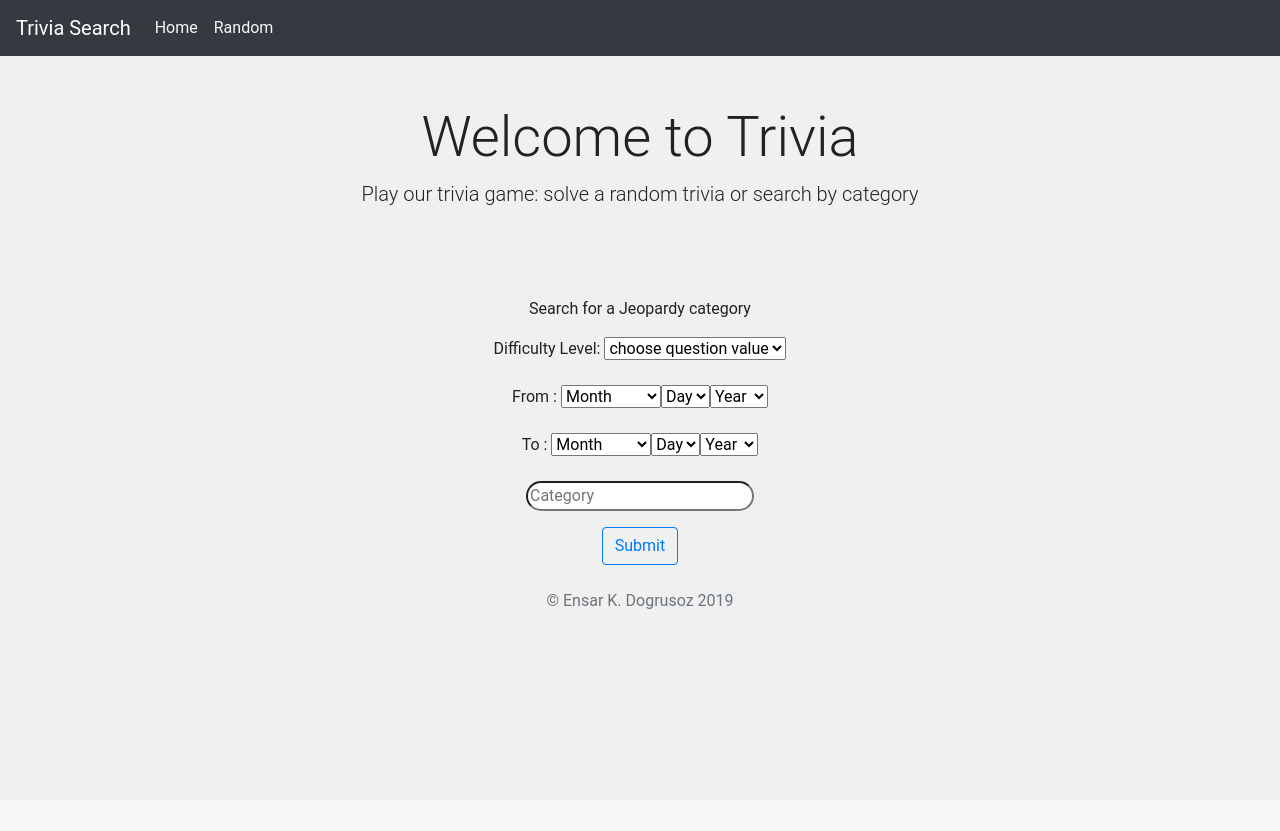
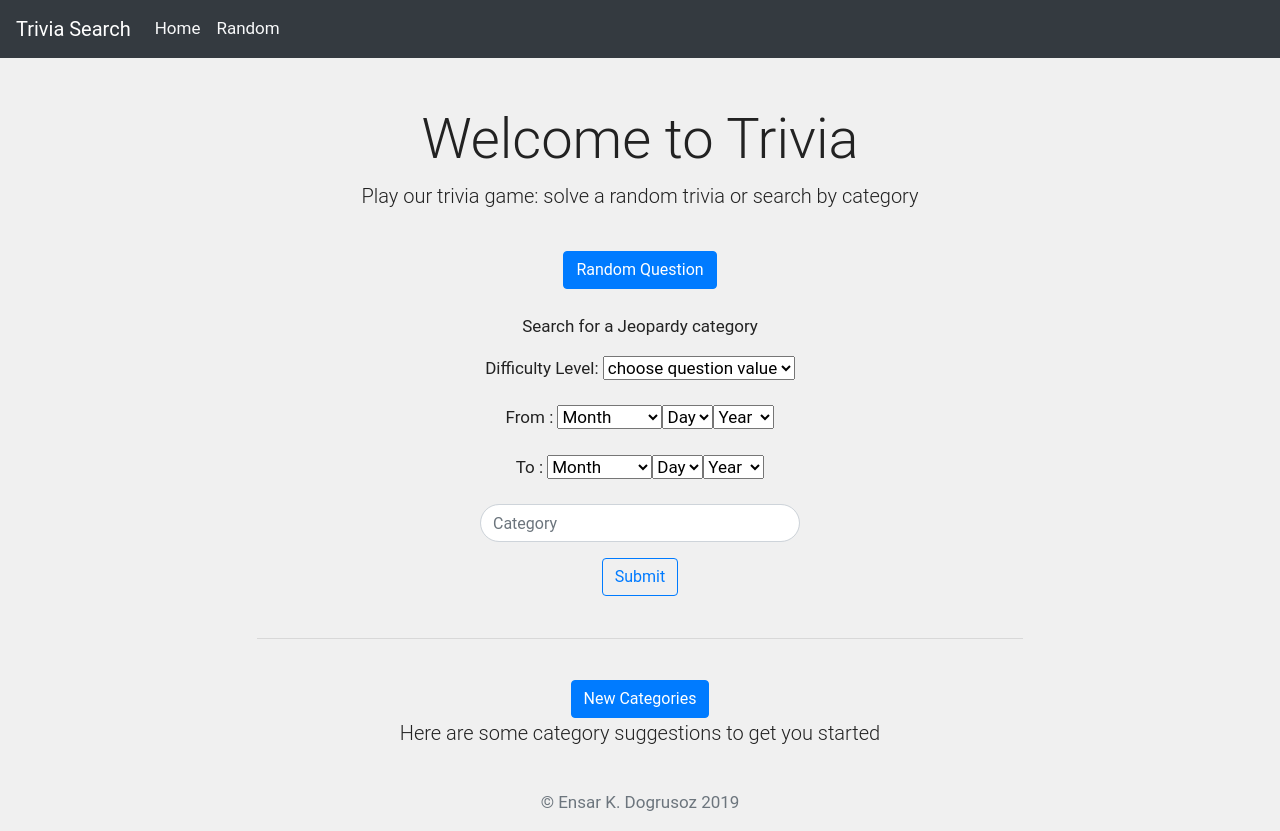
Before and after one commit to ensardogrusoz/Jeopardygame-project, a Django app: page / in a window 1280 px wide. Before the commit the page ends 609 px from the top, so only its background shows below. Run offline with Django 3.2, Linux system fonts and the light colour scheme; data that the repository does not hold is empty; some libraries are stand-ins or nearby versions.

Commit message:
create list on home pg add buttons

```diff
--- a/triviasearch/forms.py
+++ b/triviasearch/forms.py
@@ -9,10 +9,10 @@
         ('hard', 'Hard (600-1000)')
     ]
 
-    YEARS = [i for i in range(1965, 2012)]
+    YEARS = [i for i in range(1964, 2016)]
 
     # category is the dictionary name and the form variable name
     difficulty = forms.CharField(label='Difficulty Level', widget=forms.Select(choices=DIFF_CHOICES), required=False)
     from_date = forms.DateField(label='From ', widget=forms.SelectDateWidget(years=YEARS, empty_label=("Year", "Month", "Day")), required=False)
     to_date = forms.DateField(label='To ', widget=forms.SelectDateWidget(years=YEARS, empty_label=("Year", "Month", "Day")), required=False)
-    category = forms.CharField(label='', max_length=100, required=False, widget=forms.TextInput(attrs={'placeholder' : 'Category','style' : 'background=green', 'style' : 'border-radius: 25px', 'id' : 'category_form'}))
+    category = forms.CharField(label='', required=False, widget=forms.TextInput(attrs={'class':'form-control','placeholder' : 'Category','style' : 'background=green', 'style' : 'border-radius: 25px', 'id' : 'category_form'}))
--- a/triviasearch/templates/trivia/base.html
+++ b/triviasearch/templates/trivia/base.html
@@ -22,7 +22,7 @@
 
 <style>
 
-.autocomplete {
+.centerit {
   position: relative;
   display: inline-block;
 }
@@ -33,7 +33,7 @@
 body {
     background-color: rgb(240, 240, 240);
     font-family: 'Roboto', sans-serif;
-    font-size: 16px;
+    font-size: 17px;
   	color: #222;
 }
 
--- a/triviasearch/templates/trivia/home.html
+++ b/triviasearch/templates/trivia/home.html
@@ -2,45 +2,46 @@
 {% block content %}
     <title>Home</title>
 
-
-  <!-- ********************** Modal to pick states ***********************-->
-
-
-
-    <!-- **************************** End Modal ****************************** -->
-
-  <!-- Intro Heading -->
+              <!-- Intro Heading -->
 <div class="pricing-header px-3 py-3 pt-md-5 pb-md-4 mx-auto text-center">
     <h1 class="display-4">Welcome to Trivia</h1>
     <p class="lead">Play our trivia game: solve a random trivia or search by category</p>
 </div>
+
+<div class="container text-center">
+    <button class="btn btn-primary" onclick="window.location.href='/random' ">Random Question</button>
+</div>
 <br>
-<br>
+
+              <!-- bringing in the form in order to have seicific search -->
 <div class="container text-center">
   <p>Search for a Jeopardy category</p>
 
   <form  method="post">
-      <div class="autocomplete" style="width:300px;">
+      <div class="centerit" style="width:320px;">
           {% csrf_token %}
           {{ form.as_p }}
+
       </div>
       <br>
       <button class="btn btn-outline-primary" type="submit">Submit</button>
 
   </form>
+  <br>
+  <hr>
+  <br>
 
-  <!-- <br>
-  <div class="form-group">
-    <select name="category-picked" class="custom-select custom-select-lg"  style="width: 400px" size="15">
-      <option selected>Select a category</option>
-      {% for category in categories %}
-      <option value="{{category.id}}">{{category.title}}</option>
-      {% endfor %}
-    </select>
-  </div>
-  <div class="form-group">
-  <input href="/listcategory_results/{{category.id}}" type="submit" class="btn btn-primary"/>
-  </div> -->
+                <!-- these are a list of random categories -->
+  <button class="btn btn-primary" value="Refresh Page" onclick="window.location.reload();">New Categories</button>
+
+  <p class="lead">Here are some category suggestions to get you started</p>
+
+<div class="list-group container-fluid col-7 ">
+    {% for category in categories %}
+    <li class="list-group-item">{{category.title}}</a>
+
+    {% endfor %}
+</div>
 
 </div>
 <br>
--- a/triviasearch/templates/trivia/listcategory_results.html
+++ b/triviasearch/templates/trivia/listcategory_results.html
@@ -30,7 +30,7 @@
     <p class="lead">take a look</p>
 </div>
 <div style="text-align: center;">
-    <button class="btn btn-primary" onclick="window.location.href=''">Back To Search</button>
+    <button class="btn btn-primary" onclick="window.location.href='' ">Back To Search</button>
 </div>
 {% for trivia_val in trivia %}
 
--- a/triviasearch/templates/trivia/random.html
+++ b/triviasearch/templates/trivia/random.html
@@ -1,5 +1,7 @@
 {% extends 'trivia/base.html' %}
 {% block content %}
+
+<!-- the label css for this is different than the ones on result pg -->
 <style>
 label {
     -webkit-perspective: 1000px;
@@ -37,7 +39,7 @@
             <div class="card-body">
                 <h5 class="card-title">Trivia #{{ trivia_val.id }}</h5>
                 <!-- Category -->
-
+                <!-- front of the cards -->
                     <strong>Category:</strong>
                     <br>
                     {{ trivia_val.category}}
@@ -50,6 +52,7 @@
                     <p>Click for Answer</p>
             </div>
         </div>
+        <!-- back of cards -->
         <div class="back">
             <br>
             <br>
--- a/triviasearch/urls.py
+++ b/triviasearch/urls.py
@@ -5,5 +5,4 @@
     path('', views.search, name='home'),
     path('random/', views.random, name='random-trivia'),
     path('listcategory_results/', views.search_results, name ='results'),
-
 ]
--- a/triviasearch/views.py
+++ b/triviasearch/views.py
@@ -1,7 +1,6 @@
-from django.http import HttpResponse, HttpResponseRedirect
+from django.http import HttpResponse
 from django.shortcuts import render
 from triviasearch.forms import CategoryForm
-from django.template import RequestContext
 import random as ran
 import requests
 import re
@@ -11,49 +10,35 @@
 
 TAG_RE = re.compile(r'<[^>]+>')
 
-# def category(request):
-#     offset=0
-#     content_list = []
-#     for offset in range(0,184,100):
-
-
-#         api_req = 'http://jservice.io/api/categories?count=100&offset=' + str(offset)
-#         r = requests.get(api_req)
-#         category_set = r.json()
-
-#         for category in category_set:
-#             dict = { 'title': category['title'], 'id': category['id'] }
-#             content_list.append(dict)
-
-#     return render(request, 'trivia/home.html', {'categories': content_list})
-
-
 
 def search(request):
     # Search Box
-    form = CategoryForm(request.POST)
     if request.method == 'POST':
+        form = CategoryForm(request.POST)
 
         if form.is_valid():
             data = form.cleaned_data
 
             cat = data['category'] if data['category']!= "" else None
             diff = data['difficulty'] if data['difficulty']!= "" else None
-            from_date = data['from_date'] if data['from_date'] != None else datetime.date(1966, 1, 1)
-            to_date = data['to_date'] if data['to_date'] != None else datetime.date(2011, 12, 12)
+            from_date = data['from_date'] if data['from_date'] != None else datetime.date(1964, 1, 1)
+            to_date = data['to_date'] if data['to_date'] != None else datetime.date(2015, 12, 12)
 
             return search_results(request, cat, diff, (from_date, to_date))
-    #
-    # content = []
-    # offset = ran.randint(0, 2000)
-    # req = "http://jservice.io/api/categories?count=100" + "&offset=" + str(offset)
-    # response = requests.get(req)
-    # category_set = response.json()
-    # for category in category_set:
-    #     dict = {'title': category['title'], 'id': category['id']}
-    #     content.append(dict)
+    form = CategoryForm()
+    content = []
+    offset = ran.randint(0, 2000)
+    req = "http://jservice.io/api/categories?count=25" + "&offset=" + str(offset)
+    response = requests.get(req)
+    category_set = response.json()
+    for category in category_set:
+        dict = {'title': category['title'], 'id': category['id']}
+        content.append(dict)
 
-    return render(request, 'trivia/home.html', { 'form': form, 'titleBar' : "Search"})
+    return render(request, 'trivia/home.html', {'categories': content, 'form': form, 'titleBar' : "Search"})
+
+
+
 
 def search_results(request, cat, diff, date):
     content_set = []
@@ -62,12 +47,14 @@
 
     offset = 0
     categories = []
+    is_blank = (cat == None)
+
     while True:
         api_req = "http://jservice.io/api/categories?count=100&offset=" + str(offset)
         response = requests.get(api_req)
         category_set = response.json()
         # amount of categories
-        if offset >= 10000:
+        if (is_blank and offset >= 18500) or offset >= 18500: # prevent crashing with blank category
             break
         # find right Categories
         for category in category_set:
@@ -79,10 +66,10 @@
             elif (cat == None) or (cat != "" and cat in category['title']):
                 clue_req = "http://jservice.io/api/clues?category=" + str(category['id'])
                 clue_question = requests.get(clue_req)
-                clue_question_set = clue_question.json()
+                clue_set = clue_question.json()
 
                 # Loop through all the questions in one category
-                for clue in clue_question_set:
+                for clue in clue_set:
                     value = clue['value'] # sees difficulty of the question
                     airdate = datetime.date(int(clue['airdate'][:4]), int(clue['airdate'][5:7]), int(clue['airdate'][8:10]))
 
@@ -103,12 +90,11 @@
                         clues_set.append(clue)
 
         offset += 100
+        # if category['title'] in offset == None:
+        #     break
 
     if len(clues_set) != 0:
         success = True
-
-    # f = open("all_categories.txt", "w")
-    # f.write(str(categories))
 
     for clue in clues_set:
         dict = {'id': clue['id'], 'question':clue['question'], 'answer':clue['answer'], 'category':clue['category']['title'], 'airdate':clue['airdate'][:10], 'value':clue['value'], 'category_id':clue['category_id']}
@@ -127,16 +113,3 @@
         dict = { 'id': trivia['id'], 'question' : trivia['question'], 'answer' : TAG_RE.sub('', trivia['answer']), 'category' : trivia['category']['title'] }
         content_list.append(dict)
     return render(request, 'trivia/random.html', {'trivia' : content_list})
-
-
-
-def category_results(request, id='1'):
-    req = 'http://jservice.io/api/category?id='+id
-    response = requests.get(req)
-    category_set = response.json()
-    clues_set = category_set['clues']
-    content = []
-    for clues in clues_set:
-        dict = {'answer':clues['answer'], 'question':clues['question']}
-        content.append(dict)
-    return render(request, 'trivia/listcategory_results.html', {'clues':content})
```
